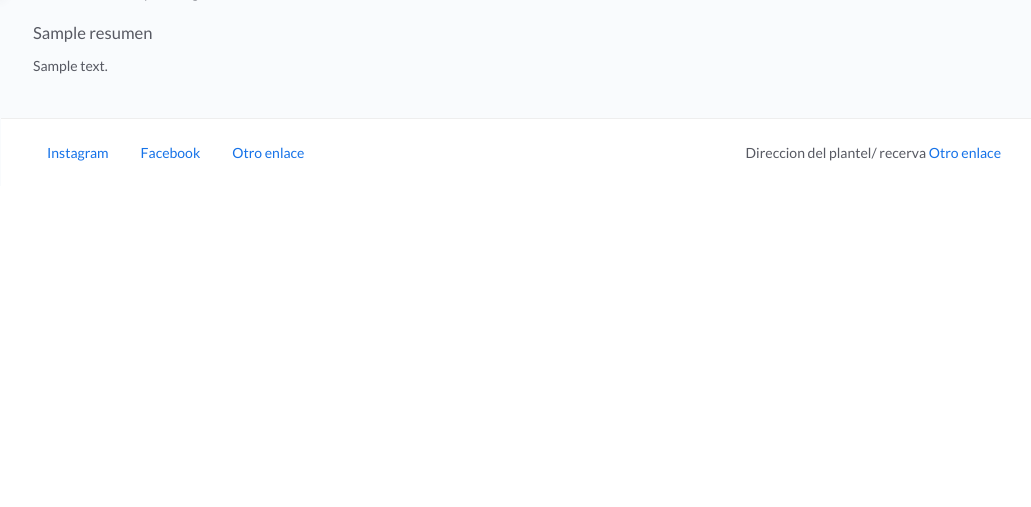
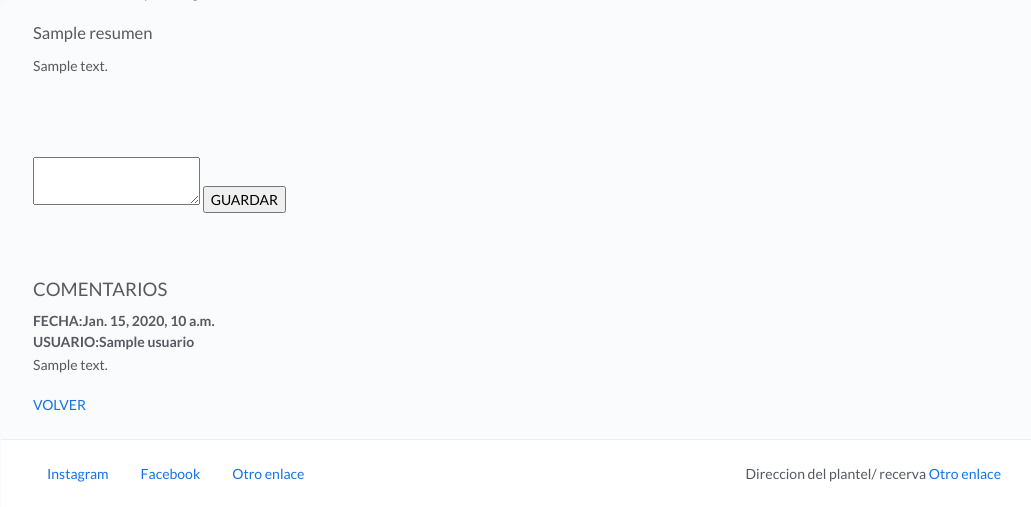
Before and after one commit to MadeleinGallardo/Blog-info, a Django app: template blog/templates/post/posteo.html in a window 1280 px wide. Shown: the part 804-1311 px from the top of the page, without its empty margins (249-1280 px from the left). Before the commit the page ends 965 px from the top, so only its background shows below. Run offline with Django 4.2, Linux system fonts and the light colour scheme; the template is opened without the code that fills it: most values are stand-ins (such as "Sample title", 1, 10 or a date in 2020); grey boxes marked "Sample" are stand-in pictures; some libraries are stand-ins or nearby versions.

Commit message:
Compartir posteo en redes sociales

```diff
--- a/blog/blog/settings/base.py
+++ b/blog/blog/settings/base.py
@@ -37,7 +37,9 @@ INSTALLED_APPS = [
     'django.contrib.sessions',
     'django.contrib.messages',
     'django.contrib.staticfiles',
+    'django_social_share',
     'apps.post',
+    'apps.usuarios',
 ]
 
 MIDDLEWARE = [
--- a/blog/templates/post/posteo.html
+++ b/blog/templates/post/posteo.html
@@ -1,5 +1,6 @@
 {% extends 'base.html'%}
 {% load static %}
+{%load social_share%}
 
 {% block body %}
 <img src="{{post.imagen.url}}" width="500" height="500">
@@ -9,4 +10,26 @@
 <h4>{{post.resumen}}</h4>
 
 <p>{{post.texto|linebreaksbr}}</p>
+
+<br><br>
+<br>
+<form method="POST" action="{% url 'comentar' %}">
+    {% csrf_token %}
+    <textarea name="comentario" maxlength="1500"> </textarea>
+    <input type="text" name="id_post" value="{{post.id}}" hidden="">
+    <input type="submit" value="GUARDAR">
+</form>
+<br><br><br>
+<h3>COMENTARIOS</h3>
+{% for com in comentarios %}
+{% if user == com.usuario %}
+    <a href="">borrar</a>
+{% endif %}
+<strong>FECHA:{{com.fecha}}</strong><br>
+<strong>USUARIO:{{com.usuario}}</strong><br>
+<p>{{com.texto}}</p>
+{% endfor %}
+<a href="{% url 'posteos' %}">VOLVER</a>
+{% post_to_twitter object_or_url "Post to Twitter"%}
+{% post_to_facebook object_or_url "Post to Facebook"%}
 {% endblock body %}
```
